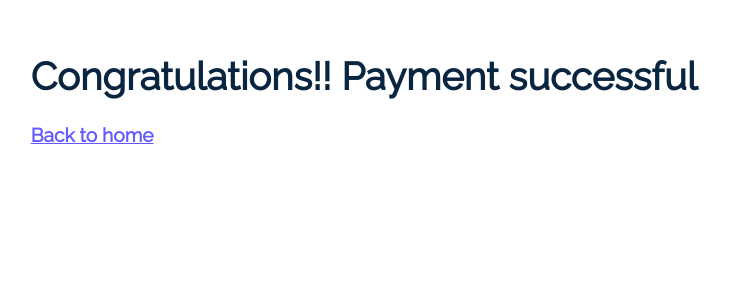
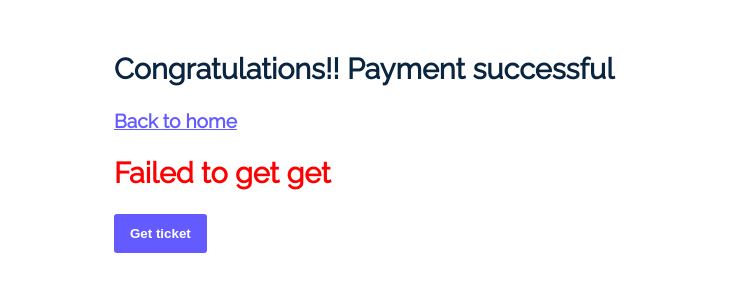
Before and after one commit to sibuh/stripe-frontend, a React (Create React App) app: page /completion in a window 1280 px wide. Shown: the top 300 px of the page, without its empty margins (276-1006 px from the left). Built offline with nearby package versions, Linux system fonts and the light colour scheme; no server answers.

Commit message:
added get ticket request

```diff
--- a/src/CheckoutForm.js
+++ b/src/CheckoutForm.js
@@ -8,7 +8,6 @@ export default function CheckoutForm() {
 
   const [message, setMessage] = useState(null);
   const [isProcessing, setIsProcessing] = useState(false);
-
   const handleSubmit = async (e) => {
     e.preventDefault();
 
@@ -19,6 +18,8 @@ export default function CheckoutForm() {
     }
 
     setIsProcessing(true);
+    // const {id}= await stripe.retrievePaymentIntent(props.clientSecret)
+    // console.log("intent id:",id)
 
     const { error } = await stripe.confirmPayment({
       elements,
@@ -26,7 +27,6 @@ export default function CheckoutForm() {
         return_url: `${window.location.origin}/completion`,
       },
     });
-
     if (error.type === "card_error" || error.type === "validation_error") {
       setMessage(error.message);
     } else {
--- a/src/Completion.js
+++ b/src/Completion.js
@@ -1,10 +1,43 @@
-import { Link } from "react-router-dom";
+import { useState } from "react";
+import { Link,useLocation} from "react-router-dom";
+import axios from "./api/axios";
 
-function Completion(props) {
+function Completion() {
+    const [success,setSuccess]=useState(false);
+    const[errMsg,setErrMsg]=useState("");
+      const location=useLocation();
+      const queryParams= new URLSearchParams(location.search);
+      const value=queryParams.get("payment_intent");
+    const handleSubmit=async()=>{
+        try{
+          const res=await axios.get("/ticket/"+value)
+          if (res.status===200){
+            setSuccess(true);
+            console.log(success);
+
+          }else{
+            setErrMsg('failed to get ticket')
+            console.log(errMsg);
+
+          }
+        }catch(err){
+          setErrMsg("failed to get ticket")
+          console.log(errMsg);
+        }
+
+
+      }
     return (
     <>
-    <h1>Congratulations!! Payment successful</h1>
-    <Link to="/">Back to home</Link>
+      {
+        success?<section><h1>Here is your ticket</h1></section>:
+        <section>
+        <h1>Congratulations!! Payment successful</h1>
+        <Link to="/">Back to home</Link>
+        <h1 className="error-msg">Failed to get get</h1>
+        <button onClick={handleSubmit}>Get ticket</button>
+        </section>
+      }
 
     </>
     );
--- a/src/Payment.js
+++ b/src/Payment.js
@@ -59,7 +59,7 @@ function Payment() {
           stripe={stripePromise}
           options={{ clientSecret, locale: "en" }}
         >
-          <CheckoutForm />
+          <CheckoutForm clientSecret={clientSecret}/>
         </Elements>
       )}
     </div>
--- a/src/refresh.js
+++ b/src/refresh.js
@@ -15,7 +15,8 @@ export const refresh = async()=>{
            console.log(token);
            localStorage.setItem('token',token);
         }else{
-        console.log("status:", response.status)        }
+            console.log("status:", response.status)
+        }
 
     }catch(err){
         console.log("error:", err)
```
